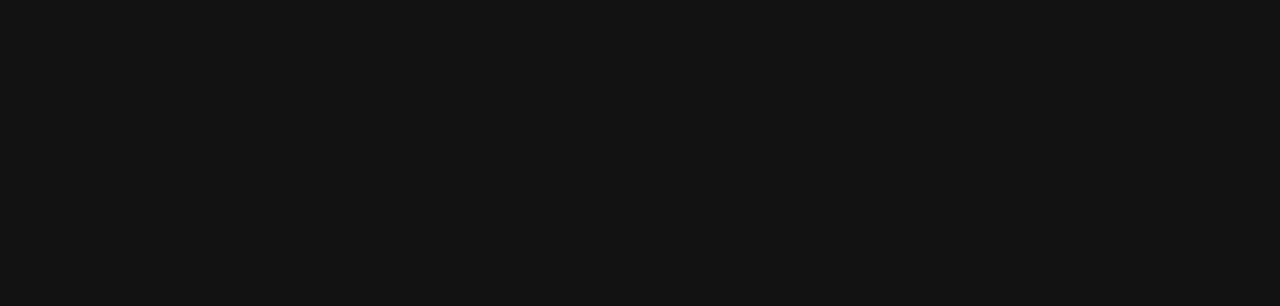
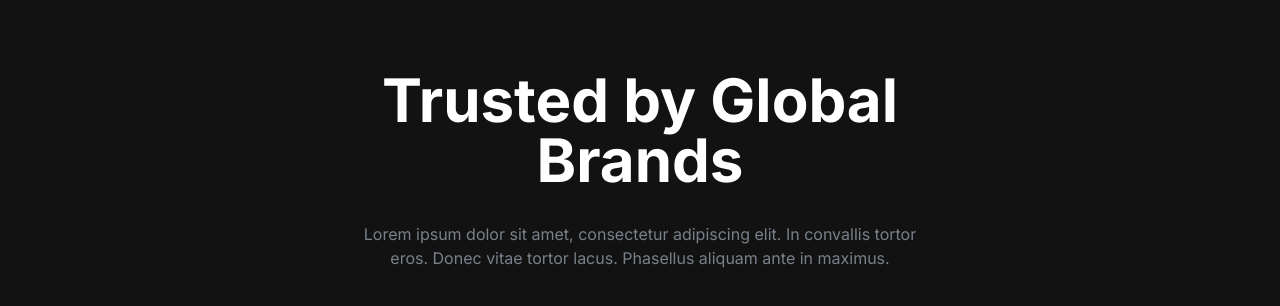
Before and after one commit to ahmedpasic19/it-company-website, a Next.js app: page / in a window 1280 px wide. Shown: the part 5866-6172 px from the top of the page. Before the commit the page ends 5856 px from the top, so only its background shows below. Built offline with nearby package versions, Linux system fonts and the light colour scheme.

Commit message:
Global brands

```diff
--- a/src/app/page.tsx
+++ b/src/app/page.tsx
@@ -1,19 +1,21 @@
 import About from '@/layout/about'
 import Clients from '@/layout/clients'
 import Features from '@/layout/features'
+import GlobalClients from '@/layout/global-clients'
 import HeroSection from '@/layout/hero-section'
 import Portofolio from '@/layout/portofolio'
 import Team from '@/layout/team'
 
 export default function Home() {
   return (
-    <main className=''>
+    <main>
       <HeroSection />
       <Features />
       <About />
       <Team />
       <Portofolio />
       <Clients />
+      <GlobalClients />
     </main>
   )
 }
--- /dev/null
+++ b/src/layout/global-clients.tsx
@@ -0,0 +1,15 @@
+import SectionTitle from '@/components/misc/section-title'
+import React from 'react'
+
+const GlobalClients = () => {
+  return (
+    <section className='py-20'>
+      <SectionTitle
+        title='Trusted by Global Brands'
+        text='Lorem ipsum dolor sit amet, consectetur adipiscing elit. In convallis tortor eros. Donec vitae tortor lacus. Phasellus aliquam ante in maximus.'
+      />
+    </section>
+  )
+}
+
+export default GlobalClients
```
